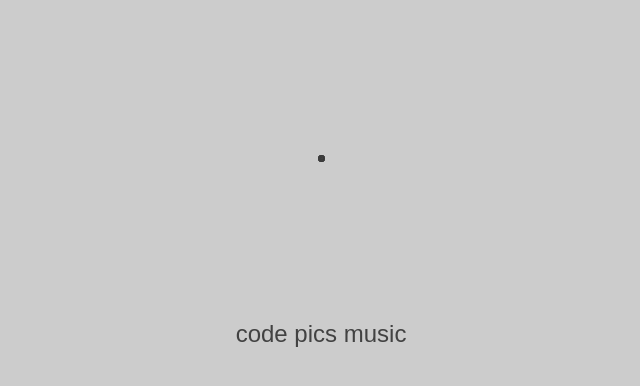
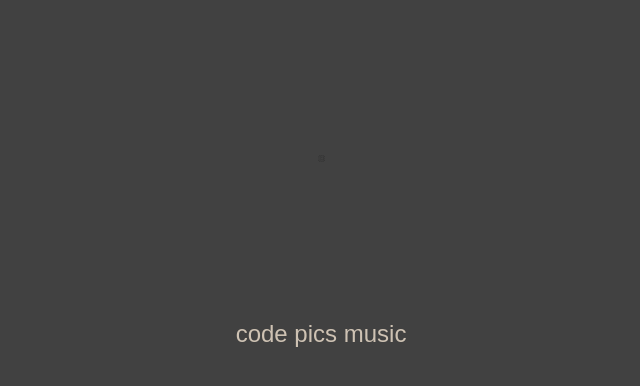
Before and after one commit to szastupov/szastupov.github.io, a plain HTML site: page index.html in a window 1280 px wide. Shown: the whole page, without its empty margins (319-959 px from the left). Drawn offline with Linux system fonts and the light colour scheme.

Commit message:
Update colors

```diff
--- a/style.css
+++ b/style.css
@@ -1,7 +1,7 @@
 body {
-  background-color: #cccccc;
+  background-color: #414141;
   font-family: sans-serif;
-  color: #424242;
+  color: #cec2b3;
   display: flex;
   flex-direction: column;
   align-items: center;
@@ -19,7 +19,7 @@ body {
 }
 
 .about a {
-  color: #424242;
+  color: #cec2b3;
 }
 
 .about a:link {
@@ -27,7 +27,7 @@ body {
 }
 
 .about a:hover {
-  color: #000000;
+  color: #141414;
 }
 
 canvas {
```
